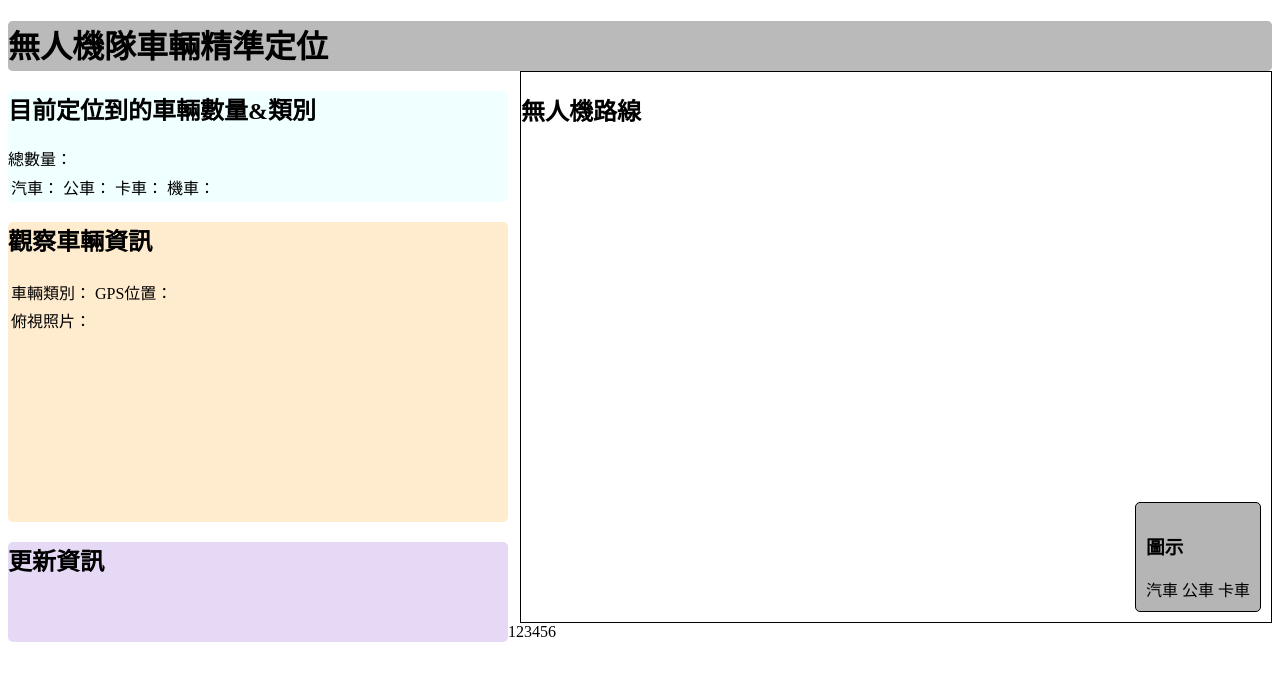
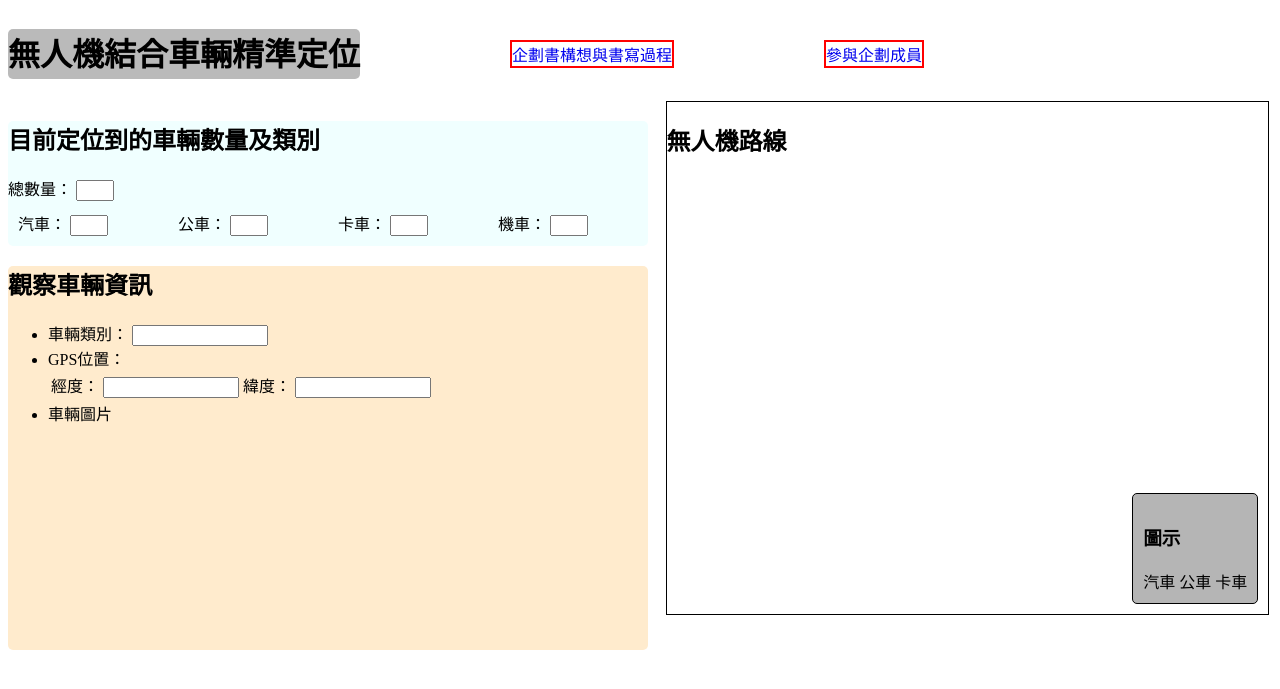
Before and after one commit to Yilin-seniorProject/Senior-project, a Python web app: template web/template/index.html in a window 1280 px wide. Shown: the top 689 px of the page. Run offline with Jinja, Linux system fonts and the light colour scheme; the template is opened without the code that fills it, so the values that code supplies are empty.

Commit message:
[feat]整合css以及html排版

```diff
--- a/web/static/style.css
+++ b/web/static/style.css
@@ -1,8 +1,72 @@
 p{
     color:black;
 }
-h1{
+
+.first_title{
+    display: flex;
+    align-items: center;
+}
+
+.first_title h1{
     background-color: rgb(186, 186, 186);
     height: 50px;
+    flex-shrink: 0; /*收縮比例*/
     border-radius: 5px;
 }
+
+.first_title a{
+    float: right;
+    margin-left: 150px;
+    border: 2px solid red;
+    text-decoration: none;  /*此行程式碼代表除連結下方預設畫線*/
+}
+
+#car_count{
+    background-color: azure;
+    border-radius: 5px;
+    width: 50vw;    /*50vw代表50%的視窗寬度(高度)*/
+}
+
+#car_count table{
+    width: 100%;
+    border-collapse: collapse;  /*設置表格寬度和邊框合併樣式*/
+}
+
+#car_count td{
+    padding: 10px;
+    margin: 10px;
+}
+
+#car_count input[type = "text"]{
+    width: 30px;
+}
+
+#car_information{
+    background-color: blanchedalmond;
+    height: 30vw;
+    width: 50vw;
+    border-radius: 5px;
+}
+
+#car_information input[type = "text"]{
+    width:10vw;
+}
+
+#Drone_route{
+    position: absolute;left:52vw;
+    border: 1px solid black;
+    float: right;
+    width: 47vw;
+    height: 40vw;
+}
+
+.map_information{
+    position: absolute;
+    bottom: 0px;
+    right: 0px;
+    padding: 10px;
+    margin: 10px;
+    background-color: rgba(128, 128, 128, 0.586);
+    border: 1px solid black;
+    border-radius: 5px;
+}
--- a/web/template/index.html
+++ b/web/template/index.html
@@ -3,54 +3,78 @@
     <head>
         <meta charset="UTF-8"/>
         <meta name="description" content="無人機隊車輛精準定位結果畫面">
-        <meta name="author" content="Willy">
+        <meta name="author" content="Brian,Willy">
         <meta name="keywords" content="無人機, 車輛定位">
         <meta name="viewport" content="width=device-width, initial-scale=1.0">
-        <title>無人機隊車輛精準定位</title>
+        <title>無人機結合車輛精準定位</title>
         <link rel="stylesheet" href="../static/style.css"/>
 
     </head>
     <body>
-        <div style="background-color: rgb(186, 186, 186); height: 50px; border-radius: 5px;">
-            <h1>無人機隊車輛精準定位</h1>
+        <div class = "first_title">
+            <h1>無人機結合車輛精準定位</h1>
+            <a href = "proposal_history.html">企劃書構想與書寫過程</a>
+            <a href = "project_members.html">參與企劃成員</a>
         </div>
-        <div style="float: left;">
 
-            <div style="background-color: azure; border-radius: 5px; width: 500px;">
-                <h2>目前定位到的車輛數量&類別</h2>
+        <div style="float: left">
+            <div id = "car_count">
+                <h2>目前定位到的車輛數量及類別</h2>
                 <table>
-                    <tr>總數量：</tr>
                     <tr>
-                        <td>汽車：</td>
-                        <td>公車：</td>
-                        <td>卡車：</td>
-                        <td>機車：</td>
+                        總數量：
+                        <input type = "text" width: >
+                    </tr>
+                    <tr>
+                        <td>
+                            汽車：
+                            <input type = "text">
+                        </td>
+                        <td>
+                            公車：
+                            <input type = "text">
+                        </td>
+                        <td>
+                            卡車：
+                            <input type = "text">
+                        </td>
+                        <td>
+                            機車：
+                            <input type = "text">
+                        </td>
                     </tr>
                 </table>
             </div>
 
-            <div style="background-color: blanchedalmond; height: 300px; border-radius: 5px;">
+            <div id = "car_information">
                 <h2>觀察車輛資訊</h2>
-                <table>
-                    <tr>
-                        <td>車輛類別：</td>
-                        <td>GPS位置：</td>
-                    </tr>
-                    <tr>
-                        <td>俯視照片：</td>
-                    </tr>
-                </table>
+                <ul>
+                    <li>
+                        車輛類別：
+                        <input type = "text">
+                    </li>
+                    <li>
+                        <table>
+                            <tr>
+                                GPS位置：
+                                <td>
+                                    經度：
+                                    <input type = "text">
+                                </td>
+                                <td>
+                                    緯度：
+                                    <input type = "text">
+                                </td>
+                            </tr>
+                        </table>
+                    </li>
+                    <li>車輛圖片</li>
+                </ul>
             </div>
-
-            <div style="background-color: rgb(229, 217, 246); height: 100px; border-radius: 5px;">
-                <h2>更新資訊</h2>
-            </div>
-
         </div>
-        <div style="position: relative; border: 1px solid black; float: right; width: 750px; height: 550px;">
+        <div id = "Drone_route">
             <h2>無人機路線</h2>
-
-            <div style="position: absolute; bottom: 0px; right: 0px; padding: 10px; margin: 10px; background-color: rgba(128, 128, 128, 0.586); border: 1px solid black; border-radius: 5px;">
+            <div class= "map_information">
                 <h3>圖示</h3>
                 <span>汽車</span>
                 <span>公車</span>
@@ -59,5 +83,3 @@
         </div>
     </body>
 </html>
-
-123456
```
Also changed, not shown: web/template/project_members.html (added), web/template/proposal_history.html (added).
